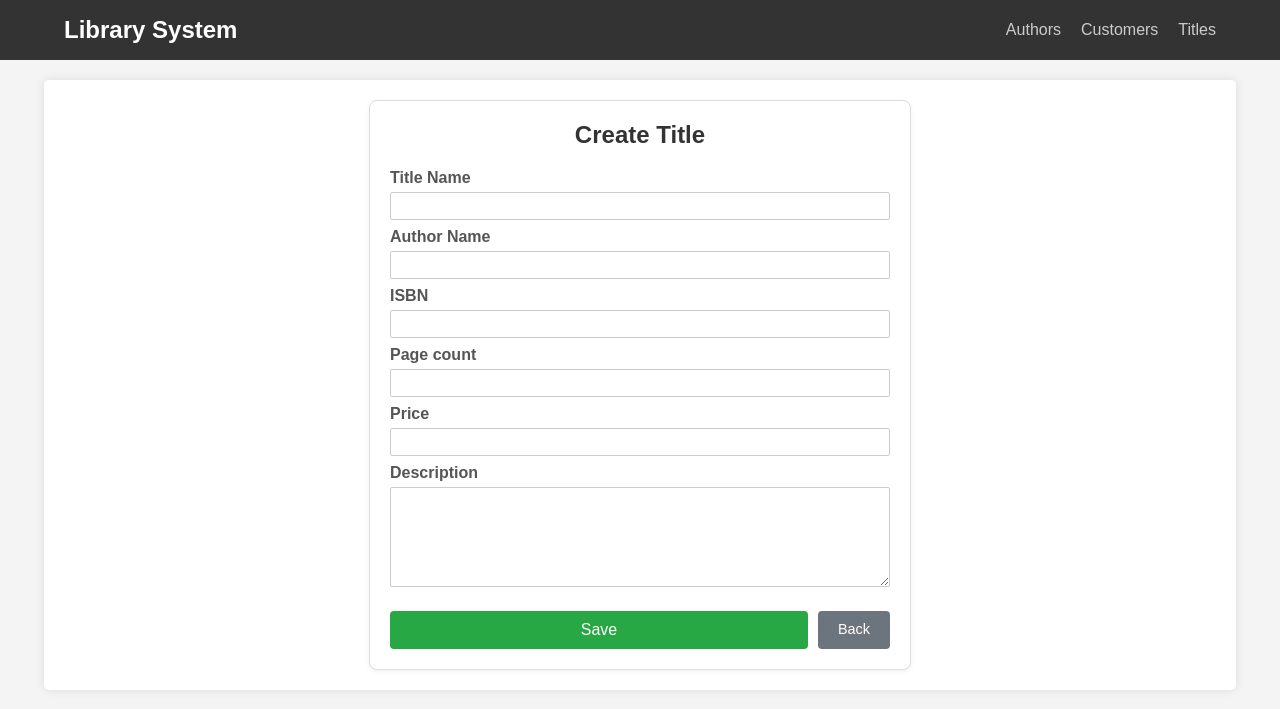
After one commit to Martin-Pop/LibraryDB, a Flask app: page /titles/create in a window 1280 px wide. The commit adds this page. Shown: the top 709 px of the page. Run offline with Flask 3, Linux system fonts and the light colour scheme.

Commit message:
new frontend for Titles

```diff
--- a/public/static/css/styles.css
+++ b/public/static/css/styles.css
@@ -101,7 +101,7 @@ body {
 }
 
 .data-table th, .data-table td {
-    padding: 12px 15px;
+    padding: 5px;
     text-align: left;
     border-bottom: 1px solid #ddd;
 }
@@ -112,6 +112,13 @@ body {
     color: #333;
 }
 
+.data-table td {
+    white-space: nowrap;
+    overflow: hidden;
+    text-overflow: ellipsis;
+    max-width: 200px;
+}
+
 .data-table tbody tr:nth-of-type(even) {
     background-color: #f9f9f9;
 }
@@ -120,14 +127,15 @@ body {
     background-color: #f1f1f1;
 }
 
-.actions-cell {
-    white-space: nowrap;
+.actions-cell{
+    display: flex;
+    flex-direction: row;
 }
 
 /* BUTTONS */
 .btn {
     display: inline-block;
-    padding: 8px 12px;
+    padding: 4px 8px;
     text-decoration: none;
     border-radius: 4px;
     font-size: 0.9rem;
@@ -196,3 +204,80 @@ body {
     background-color: #fff;
     border-color: #ddd;
 }
+
+/*FORM*/
+.form-wrapper {
+    max-width: 500px;
+    margin: 0 auto;
+    padding: 20px;
+    background-color: #fff;
+    border: 1px solid #ddd;
+    border-radius: 8px;
+    box-shadow: 0 2px 5px rgba(0,0,0,0.05);
+}
+
+.form-wrapper h2 {
+    margin-top: 0;
+    margin-bottom: 20px;
+    color: #333;
+    text-align: center;
+}
+
+.form-group {
+    margin-bottom: 8px;
+}
+
+.form-group label {
+    display: block;
+    margin-bottom: 5px;
+    font-weight: bold;
+    color: #555;
+}
+
+.form-input {
+    width: 100%;
+    padding: 4px;
+    border: 1px solid #ccc;
+    border-radius: 2px;
+    box-sizing: border-box;
+    font-size: 1rem;
+}
+
+.form-input:focus {
+    border-color: #007bff;
+    outline: none;
+}
+
+textarea.form-input {
+    resize: vertical;
+    min-height: 100px;
+    font-family: inherit;
+}
+
+/* FORM BTNS */
+.form-actions {
+    display: flex;
+    gap: 10px;
+    margin-top: 20px;
+}
+
+.btn-save {
+    background-color: #28a745;
+    color: white;
+    padding: 10px 20px;
+    font-size: 1rem;
+    flex: 1;
+}
+.btn-save:hover {
+    background-color: #218838;
+}
+
+.btn-back {
+    background-color: #6c757d;
+    color: white;
+    padding: 10px 20px;
+    text-align: center;
+}
+.btn-back:hover {
+    background-color: #5a6268;
+}
--- a/public/templates/base.html
+++ b/public/templates/base.html
@@ -15,6 +15,7 @@
             <ul class="nav-list">
                 <li><a href="{{ url_for('authors.list_authors') }}">Authors</a></li>
                 <li><a href="{{ url_for('customers.list_customers') }}">Customers</a></li>
+                <li><a href="{{ url_for('titles.list_titles') }}">Titles</a></li>
             </ul>
         </div>
     </nav>
--- a/public/templates/list.html
+++ b/public/templates/list.html
@@ -4,9 +4,7 @@
 
 <div class="list-header">
     <h1>{{ title }}</h1>
-    <a href="{{ url_for(entity_name + '.create') }}" class="btn btn-add">
-        + New Record
-    </a>
+    <a href="{{ url_for(entity_name + '.create') }}" class="btn btn-add">Add</a>
 </div>
 
 <table class="data-table">
@@ -21,7 +19,7 @@
         {% for row in rows %}
         <tr>
             {% for cell in row.data_values %}
-                <td>{{ cell }}</td>
+                <td>{{ cell if cell is not none else 'Unknown' }}</td>
             {% endfor %}
 
             <td class="actions-cell">
--- /dev/null
+++ b/public/templates/title_form.html
@@ -0,0 +1,47 @@
+{% extends "base.html" %}
+
+{% block content %}
+<div class="form-wrapper">
+    <h2>{{ title }}</h2>
+
+    <form method="POST">
+
+        <div class="form-group">
+            <label>Title Name</label>
+            <input type="text" name="title" class="form-input"
+                   value="{{ item.title if item else '' }}" required>
+        </div>
+
+        <div class="form-group">
+            <label>Author Name</label>
+            <input type="text" name="author_name" class="form-input" value="{{ item.author_name if item else '' }}" required>
+        </div>
+
+        <div class="form-group">
+            <label>ISBN</label>
+            <input type="text" name="isbn" class="form-input" value="{{ item.isbn if item else '' }}">
+        </div>
+
+        <div class="form-group">
+            <label>Page count</label>
+            <input type="number" name="page_count" class="form-input" value="{{ item.page_count if item else '' }}" min="1">
+        </div>
+
+         <div class="form-group">
+            <label>Price</label>
+            <input type="number" name="price" class="form-input" value="{{ item.price if item else '' }}" min="1" step="0.01" required>
+        </div>
+
+         <div class="form-group">
+            <label>Description</label>
+            <textarea name="description" class="form-input">{{ item.description if item else '' }}</textarea>
+        </div>
+
+        <div class="form-actions">
+            <button type="submit" class="btn btn-save">Save</button>
+            <a href="{{ url_for('titles.list_titles') }}" class="btn btn-back">Back</a>
+        </div>
+
+    </form>
+</div>
+{% endblock %}
--- /dev/null
+++ b/src/controllers/title_controller.py
@@ -0,0 +1,131 @@
+from flask import Blueprint, render_template, request, redirect, url_for, flash
+from src.service_container import title_service, author_service
+
+title_bp = Blueprint('titles', __name__, url_prefix='/titles')
+
+@title_bp.route('/')
+def list_titles():
+
+    page = request.args.get('page', 1, type=int)
+    limit = 10
+    offset = (page - 1) * limit
+
+    titles_list = title_service.get_titles(offset, limit)
+
+    rows = []
+    for title in titles_list:
+        rows.append({
+            'id': title.id,
+            'data_values': [
+                title.id, title.title, title.author.name, title.isbn,
+                title.page_count, title.price, title.description
+            ]
+        })
+
+    has_next = len(titles_list) == limit
+
+    return render_template(
+        'list.html',
+        title="Titles",
+        entity_name='titles',
+        headers=['ID', 'Title' ,'Author Name', 'ISBN', 'Page Count', 'Price', 'Description'],
+        rows=rows,
+        page=page,
+        has_next=has_next
+    )
+
+
+@title_bp.route('/delete/<int:id>', methods=['POST'])
+def delete(id):
+    try:
+        success = title_service.remove_title(id)
+        if success:
+            flash('Title was removed.', 'success')
+        else:
+            flash('Error while deleting.', 'error')
+    except Exception as e:
+        flash(str(e), 'error')
+
+    return redirect(url_for('titles.list_titles'))
+
+
+@title_bp.route('/create', methods=['GET', 'POST'])
+def create():
+
+    if request.method == 'POST':
+        title = request.form.get('title')
+        isbn = request.form.get('isbn')
+        page_count = request.form.get('page_count')
+        price = request.form.get('price')
+        description = request.form.get('description')
+
+        author_name = request.form.get('author_name')
+
+        try:
+            page_count = int(page_count) if page_count else None
+            price = float(price)
+
+            success = title_service.add_new_title(author_name, title, isbn, page_count, price, description)
+            if success:
+                flash('New title was added.', 'success')
+            else:
+                flash('Error while adding new title.', 'error')
+            return redirect(url_for('titles.list_titles'))
+
+        except Exception as e:
+            flash(str(e), 'error')
+            title_data = {
+                'title': title,
+                'isbn': isbn if isbn else '',
+                'page_count': page_count,
+                'price': price,
+                'description': description if description else '',
+                'author_name': author_name
+            }
+
+            return render_template('title_form.html', title="Create Title", item=title_data)
+
+    return render_template('title_form.html', title="Create Title", item=None)
+
+
+@title_bp.route('/edit/<int:id>', methods=['GET', 'POST'])
+def edit(id):
+
+    title_obj = title_service.get_by_id(id)
+    if not title_obj:
+        flash('Title was not found', 'error')
+        return redirect(url_for('titles.list_titles'))
+
+    if request.method == 'POST':
+
+        title = request.form.get('title')
+        isbn = request.form.get('isbn')
+        page_count = request.form.get('page_count')
+        price = request.form.get('price')
+        description = request.form.get('description')
+
+        author_name = request.form.get('author_name')
+
+        try:
+            page_count = int(page_count) if page_count else None
+            price = float(price)
+
+            success = title_service.update_title(id, author_name, title, isbn, page_count, price, description)
+            if success:
+                flash('Title updated.', 'success')
+            else:
+                flash('Error while updating title.', 'error')
+            return redirect(url_for('titles.list_titles'))
+
+        except Exception as e:
+            flash(str(e), 'error')
+
+    title_data = {
+        'title': title_obj.title,
+        'isbn': title_obj.isbn if title_obj.isbn else '',
+        'page_count': title_obj.page_count,
+        'price': title_obj.price,
+        'description': title_obj.description if title_obj.description else '',
+        'author_name': title_obj.author.name,
+    }
+    return render_template('title_form.html', title="Create Title", item=title_data)
--- a/src/daos/title_dao.py
+++ b/src/daos/title_dao.py
@@ -15,7 +15,7 @@ class TitleDAO:
         """
         row = self._db.fetch_one(sql, (title_id,))
         if not row:
-            raise InvalidParameterException("Title not found")
+            return None
 
         author = Author(*row[:3])
         return Title(title_id, author,*row[3:])
--- a/src/main.py
+++ b/src/main.py
@@ -14,6 +14,7 @@ import os
 from flask import Flask
 from src.controllers.author_controller import authors_bp
 from src.controllers.customer_controller import customer_bp
+from src.controllers.title_controller import title_bp
 
 base_dir = os.path.dirname(os.path.dirname(os.path.abspath(__file__)))
 template_dir = os.path.join(base_dir, 'public', 'templates')
@@ -26,6 +27,7 @@ app = Flask(__name__,
 app.secret_key = 'hello_world'
 app.register_blueprint(authors_bp)
 app.register_blueprint(customer_bp)
+app.register_blueprint(title_bp)
 
 @app.route('/')
 def index():
--- a/src/service_container.py
+++ b/src/service_container.py
@@ -1,10 +1,13 @@
 from src.database_access.database_connection import DatabaseConnectionManager
 from src.database_access.config_loader import ConfigLoader
 from src.services.author_service import AuthorService
+from src.services.copy_service import CopyService
 from src.services.customer_service import CustomerService
 from src.services.loan_service import LoanService
 
 import os
+
+from src.services.title_service import TitleService
 
 current_dir = os.path.dirname(os.path.abspath(__file__))
 config_path = os.path.join(current_dir, '..' ,'config', 'db_config.json')
@@ -18,4 +21,6 @@ db_manager = DatabaseConnectionManager(connection_string)
 #SERVICES
 author_service = AuthorService(db_manager)
 customer_service = CustomerService(db_manager)
+title_service = TitleService(db_manager)
+copy_service = CopyService(db_manager)
 loan_service = LoanService(db_manager)
--- a/src/services/author_service.py
+++ b/src/services/author_service.py
@@ -58,7 +58,7 @@ class AuthorService:
         """
         return self._dao.delete(_id)
 
-    def get_authors(self, offset: int, limit: int) -> list:
+    def get_authors(self, offset: int, limit: int | None) -> list:
         return self._dao.get_authors(offset, limit)
 
     def get_by_id(self, author_id: int) -> Author:
```
Also changed, not shown: src/daos/author_dao.py (+14 -3 lines), src/daos/customer_dao.py (+6 -3 lines), src/services/title_service.py (+7 -4 lines).
